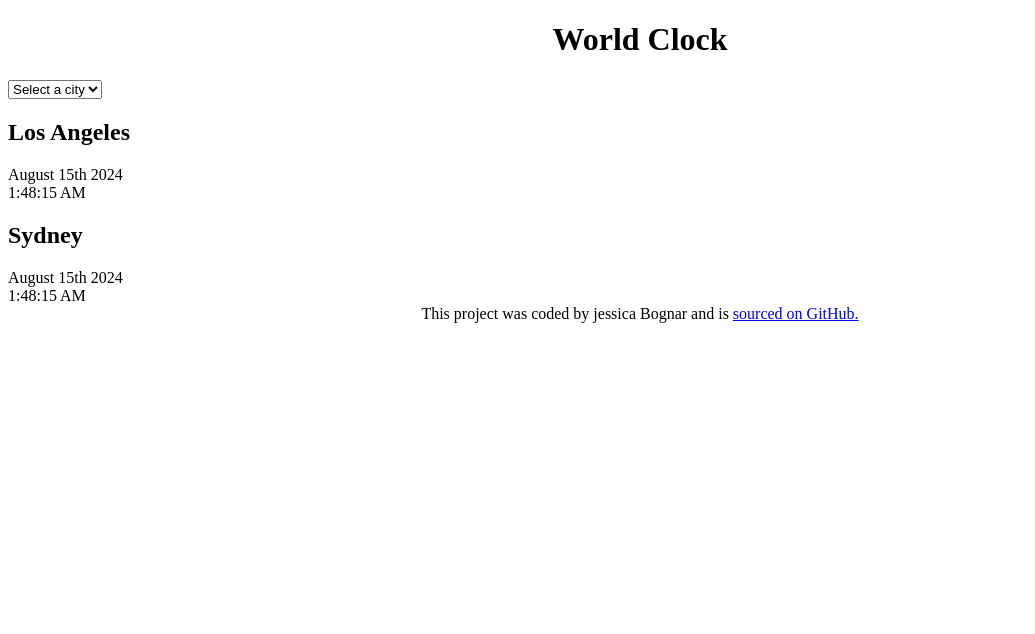
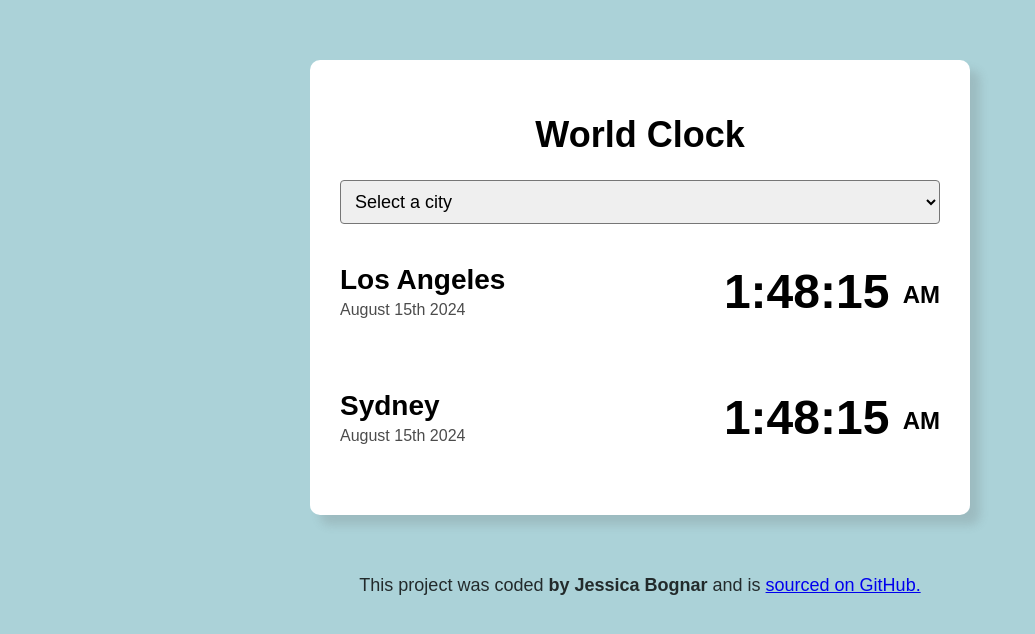
Before and after one commit to jessicabognar/world-clock, a plain HTML site: page index.html in a window 1280 px wide. Shown: the whole page, without its empty margins (0-1035 px from the left). Drawn offline with Linux system fonts and the light colour scheme.

Commit message:
Added CSS

```diff
--- a/css/style.css
+++ b/css/style.css
@@ -1,6 +1,65 @@
+body {
+  background-color: rgb(171, 210, 216);
+  font-family: sans-serif;
+}
+
 h1 {
   text-align: center;
+  font-family: sans-serif;
+  font-size: 36px;
 }
+
+h2 {
+  margin: 0 0 5px;
+  font-size: 28px;
+}
+
+select {
+  display: block;
+  width: 100%;
+  font-size: 18px;
+  border-radius: 4px;
+  padding: 10px;
+}
+
+.container {
+  max-width: 600px;
+  margin: 60px auto;
+  background: white;
+  padding: 30px;
+  box-shadow: 10px 10px 10px rgba(100, 100, 100, 0.2);
+  border-radius: 10px;
+}
+
+.city {
+  display: flex;
+  margin: 10px 0;
+  justify-content: space-between;
+  padding: 30px 0;
+  border-bottom: 1 px dashed rgba(0, 0, 0, 0.2);
+}
+
+.city:last-child {
+  border: none;
+}
+
+.time {
+  font-size: 48px;
+  font-weight: bold;
+}
+
+.time small {
+  font-size: 24px;
+  vertical-align: middle;
+  line-height: 48px;
+}
+
+.date {
+  opacity: 0.7;
+}
+
 footer {
   text-align: center;
+  font-size: 18px;
+  color: rgba(0, 0, 0, 0.8);
 }
--- a/index.html
+++ b/index.html
@@ -18,18 +18,22 @@
       </select>
 
       <div class="city">
-        <h2>Los Angeles</h2>
-        <div class="date">August 15th 2024</div>
-        <div class="time">1:48:15 AM</div>
+        <div>
+          <h2>Los Angeles</h2>
+          <div class="date">August 15th 2024</div>
+        </div>
+        <div class="time">1:48:15 <small>AM</small></div>
       </div>
       <div class="city">
-        <h2>Sydney</h2>
-        <div class="date">August 15th 2024</div>
-        <div class="time">1:48:15 AM</div>
+        <div>
+          <h2>Sydney</h2>
+          <div class="date">August 15th 2024</div>
+        </div>
+        <div class="time">1:48:15 <small>AM</small></div>
       </div>
     </div>
     <footer>
-      This project was coded by jessica Bognar and is
+      This project was coded <strong>by Jessica Bognar</strong> and is
       <a href="https://github.com/jessicabognar/world-clock" target="_blank">
         sourced on GitHub.</a
       >
```
